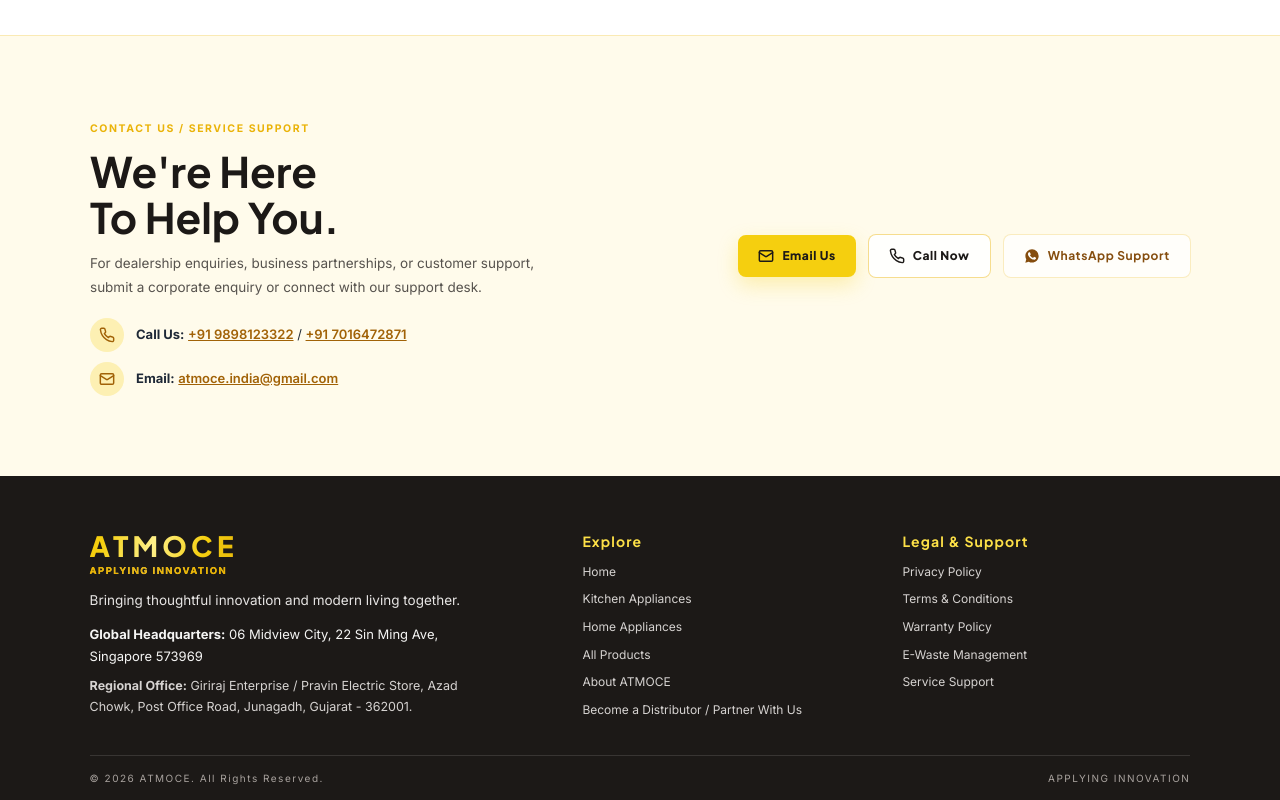
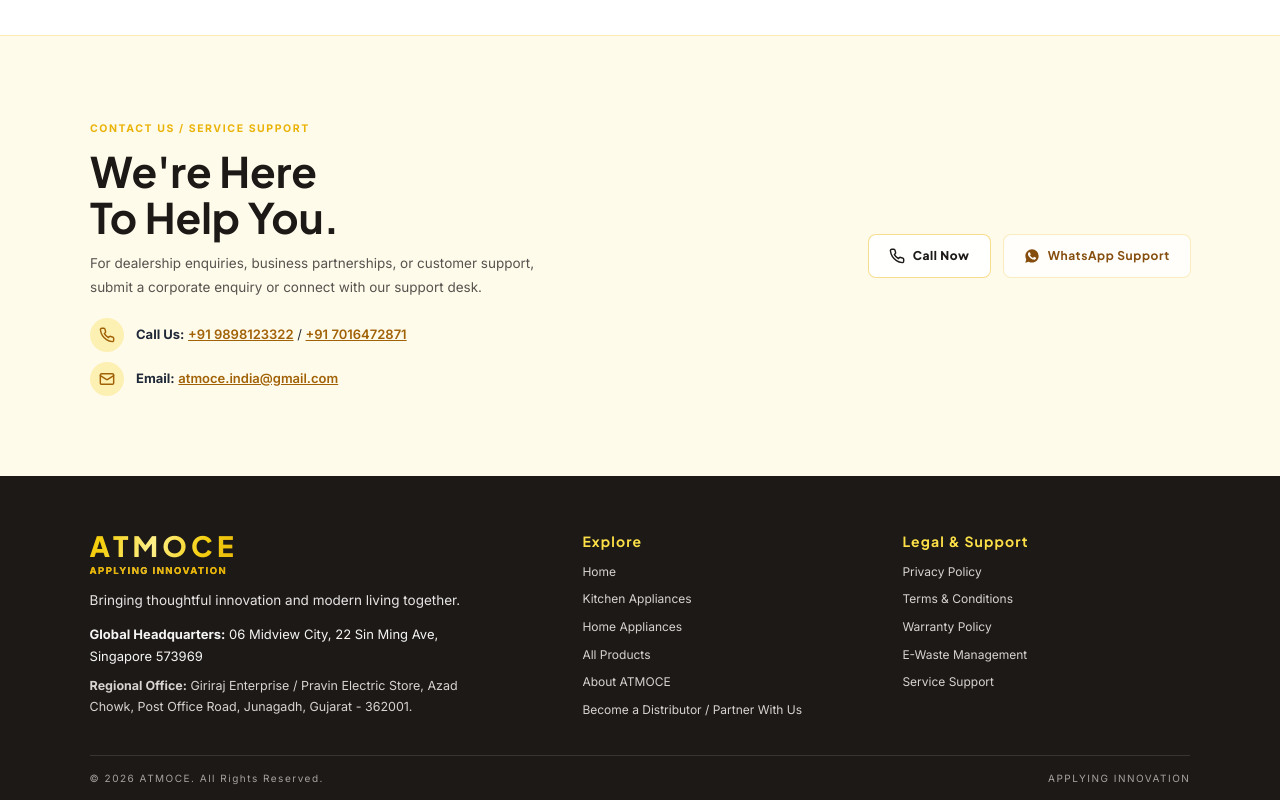
Before and after one commit to PawanPatel951/ATMOCE, a plain HTML site: page index.html in a window 1280 px wide. Shown: the part 3165-3965 px from the top of the page. Drawn offline with Linux system fonts and the light colour scheme.

Commit message:
Polish stats/highlight boxes, contact button order, 80px section spacing, and corporate form

```diff
--- a/index.html
+++ b/index.html
@@ -281,13 +281,7 @@
         </div>
 
       <div class="contact-action-group">
-          <button type="button" class="anim-btn btn-mail open-enquiry-btn">
-            <svg width="17" height="17" viewBox="0 0 24 24" fill="none" stroke="currentColor" stroke-width="2.2" stroke-linecap="round" stroke-linejoin="round">
-              <rect width="20" height="16" x="2" y="4" rx="2"/>
-              <path d="m22 7-8.97 5.7a1.94 1.94 0 0 1-2.06 0L2 7"/>
-            </svg>
-            Email Us
-          </button>
+
 
           <a href="tel:+919898123322" class="anim-btn btn-call">
             <svg width="17" height="17" viewBox="0 0 24 24" fill="none" stroke="currentColor" stroke-width="2.2" stroke-linecap="round" stroke-linejoin="round">
```
